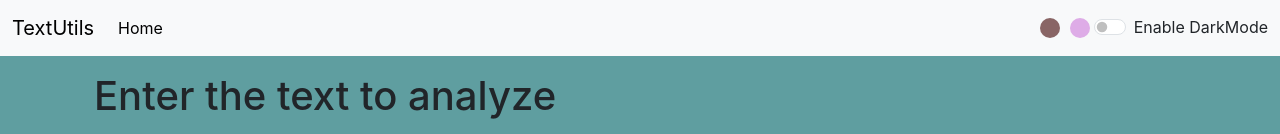
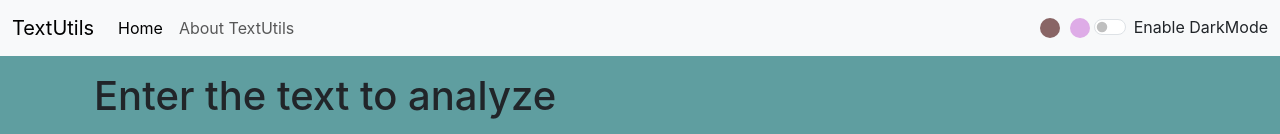
Before and after one commit to KashishRathod17/TextUtils-React, a React (Create React App) app: page /textform in a window 1280 px wide. Shown: the top 134 px of the page. Built offline with nearby package versions, Linux system fonts and the light colour scheme.

Commit message:
Made router changes

```diff
--- a/src/App.js
+++ b/src/App.js
@@ -2,15 +2,15 @@ import './App.css';
 import Navbar from './commponents/Navbar';
 import TextForm from './commponents/TextForm';
 //import Greeting from './commponents/Greeting';
-//import About from './commponents/About';
+import About from './commponents/About';
 import { useState } from 'react';
 import Alert from './commponents/Alert';
 import React from "react";
-// import {
-//   BrowserRouter as Router,
-//   Routes,
-//   Route
-// } from "react-router-dom";
+import {
+  BrowserRouter as Router,
+  Routes,
+  Route
+} from "react-router-dom";
 
 
 
@@ -60,50 +60,48 @@ function App() {
     }, 2000);
   }
 
+  // return (
+  //   <>
+
+  //     <Navbar title="TextUtils" aboutText="About TextUtils"
+  //       mode={mode}
+  //       toggleMode={toggleMode}
+  //       showBrownMode={showBrownMode}
+  //       showPinkMode={showPinkMode} />
+
+  //     <Alert alert={alert} />
+
+  //     <div className="container my-3" >
+  //           {/* <About /> */}
+  //           <TextForm showAlert={showAlert} heading="Enter the text to analyze" mode={mode} />
+  //     </div>
+
+  //   </>
+  // );
   return (
     <>
+      <Router>
+        <Navbar
+          title="TextUtils"
+          aboutText="About TextUtils"
+          mode={mode}
+          toggleMode={toggleMode}
+          showBrownMode={showBrownMode}
+          showPinkMode={showPinkMode}
+        />
 
-      <Navbar title="TextUtils" aboutText="About TextUtils"
-        mode={mode}
-        toggleMode={toggleMode}
-        showBrownMode={showBrownMode}
-        showPinkMode={showPinkMode} />
+        <Alert alert={alert} />
 
-      <Alert alert={alert} />
+        <div className="container my-3">
+          <Routes> {/* Updated from Switch */}
+            <Route exact path="/about" element={<About />} /> {/* Updated Route usage */}
+            <Route exact path="/textform" element={<TextForm showAlert={showAlert} heading="Enter the text to analyze" mode={mode} />} />
+          </Routes>
+        </div>
 
-      <div className="container my-3" >
-            {/* <About /> */}
-            <TextForm showAlert={showAlert} heading="Enter the text to analyze" mode={mode} />
-      </div>
-
+      </Router>
     </>
   );
-  // return (
-  //   <>
-  //     <Router>
-  //       <Navbar
-  //         title="TextUtils"
-  //         aboutText="About TextUtils"
-  //         mode={mode}
-  //         toggleMode={toggleMode}
-  //         showBrownMode={showBrownMode}
-  //         showPinkMode={showPinkMode}
-  //       />
-
-  //       <Alert alert={alert} />
-
-  //       <div className="container my-3">
-  //         <Routes> {/* Updated from Switch */}
-  //           <Route exact path="/about" element={<About />} /> {/* Updated Route usage */}
-  //           <Route exact path="/textform" element={<TextForm showAlert={showAlert} heading="Enter the text to analyze" mode={mode} />} />
-  //         </Routes>
-  //       </div>
-
-  //     </Router>
-  //   </>
-  // );
-
-
 }
 
 export default App;
--- a/src/commponents/Navbar.js
+++ b/src/commponents/Navbar.js
@@ -1,26 +1,26 @@
 // import React from 'react'
 import PropTypes from 'prop-types'
-//import { Link } from 'react-router-dom'
+import { Link } from 'react-router-dom'
 
 export default function Navbar(props) {
   return (
     <nav className={`navbar navbar-expand-lg navbar-${props.mode} bg-${props.mode}`}>
       <div className="container-fluid">
-        {/* <Link className="navbar-brand" to="/textform">{props.title}</Link> */}
-        <a className="navbar-brand" href="#">{props.title}</a>
+        <Link className="navbar-brand" to="/textform">{props.title}</Link>
+        {/* <a className="navbar-brand" href="#">{props.title}</a> */}
         <button className="navbar-toggler" type="button" data-bs-toggle="collapse" data-bs-target="#navbarSupportedContent" aria-controls="navbarSupportedContent" aria-expanded="false" aria-label="Toggle navigation">
           <span className="navbar-toggler-icon"></span>
         </button>
         <div className="collapse navbar-collapse" id="navbarSupportedContent">
           <ul className="navbar-nav me-auto mb-2 mb-lg-0">
             <li className="nav-item">
-            <a className="nav-link active" aria-current="page" href="#">Home</a>
+            {/* <a className="nav-link active" aria-current="page" href="#">Home</a> */}
 
-              {/* <Link className="nav-link active" aria-current="page" to="/textform">Home</Link> */}
+              <Link className="nav-link active" aria-current="page" to="/textform">Home</Link>
             </li>
-            {/* <li className="nav-item">
+            <li className="nav-item">
               <Link className="nav-link" to="/about">{props.aboutText}</Link>
-            </li> */}
+            </li>
           </ul>
           {/* <form className="d-flex" role="search">
           <input className="form-control me-2" type="search" placeholder="Search" aria-label="Search"/>
```
